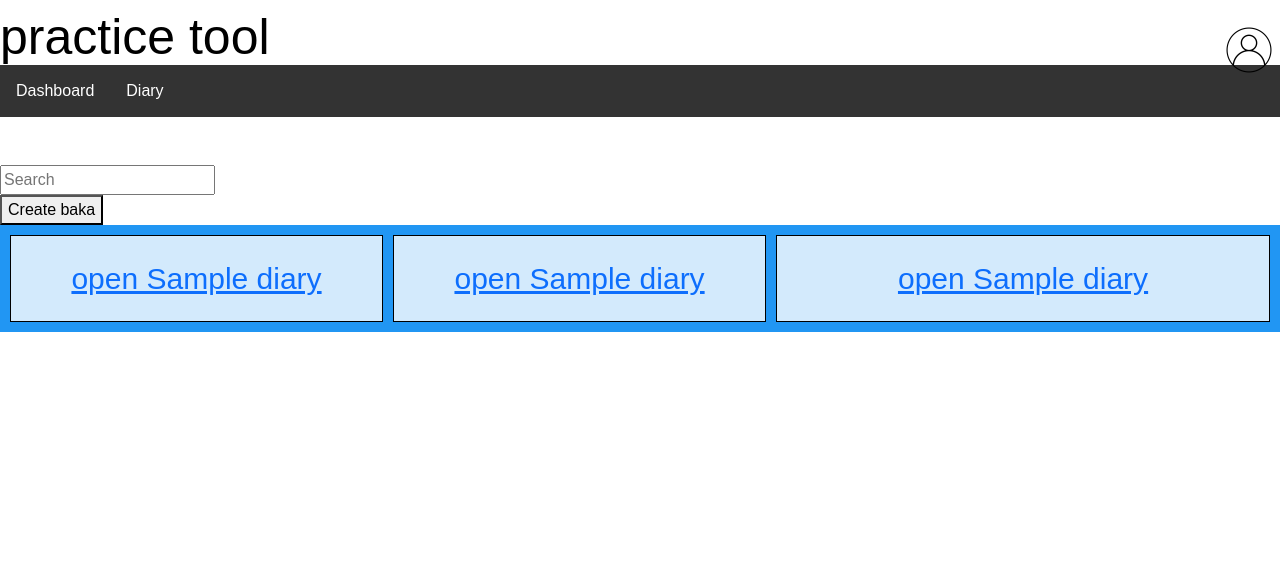
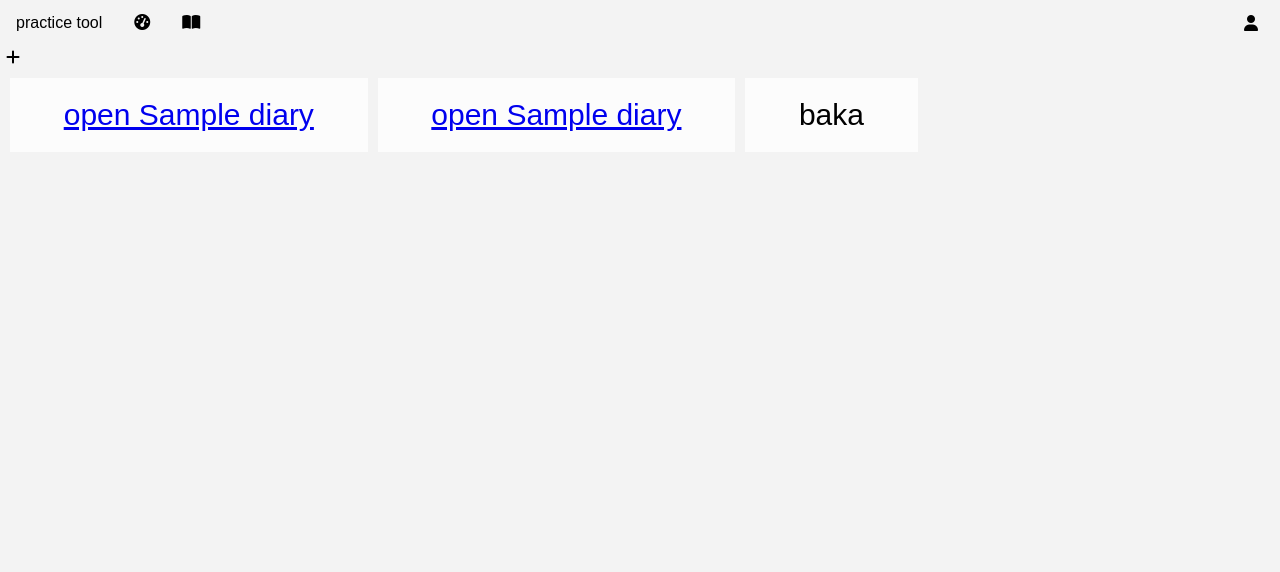
Before and after one commit to kayvenchen/practicetool, a Flask app: template templates/diary_index.html in a window 1280 px wide. Shown: the top 572 px of the page. Run offline with Flask 2, Linux system fonts and the light colour scheme; the template is opened without the code that fills it: most values are stand-ins (such as "Sample title", 1, 10 or a date in 2020); parts of the project's set-up code (start-up, migrations or seed data) failed here and were passed over; some libraries are stand-ins or nearby versions.

Commit message:
redesign, deleteing unnecessary objects

```diff
--- a/app.py
+++ b/app.py
@@ -1,7 +1,7 @@
 from flask import Flask, render_template, request, flash, redirect, url_for, abort, jsonify
 from flask_sqlalchemy import SQLAlchemy
 from flask_login import logout_user, login_user, LoginManager, current_user, login_required
-from forms import LoginForm, RegistrationForm, DiaryForm, EntryForm
+from forms import LoginForm, RegistrationForm, DiaryForm
 import models
 from is_safe_url import is_safe_url
 from contextlib import contextmanager
@@ -42,25 +42,17 @@ def diary():
     return render_template('diary_index.html', diary=diary)
 
 
-@app.route('/diary/<string:diary_id>', methods=['GET', 'POST'])
-@login_required
-def open_diary(diary_id):
-    form = EntryForm()
-    diary = models.Diary.query.filter_by(id=diary_id).all()
-    return render_template('open_diary.html', diary=diary, form=form)
-
 @app.route('/create_diary', methods=['POST'])
 @login_required
 def create_diary():
-    if request.method == "POST":
-        form = DiaryForm()
-        if form.validate_on_submit():
-            create_diary = models.Diary(user_id=current_user, title=form.title.data)
-            print(diary)
-            db.session.add(diary)
-            db.session.commit()
-            return redirect(url_for('diary'))
-    return jsonify({'htmlresponse': render_template('create_diary.html', form=form)})
+    form = DiaryForm()
+    if form.validate_on_submit():
+        create_diary = models.Diary(user_id=current_user, title=form.title.data)
+        print(diary)
+        db.session.add(diary)
+        db.session.commit()
+        return redirect(url_for('diary'))
+    return render_template('diary_index.html', diary=diary)
 
 @app.route('/login', methods=['GET', 'POST'])
 def login():
--- a/static/css/style.css
+++ b/static/css/style.css
@@ -1,26 +1,46 @@
 body {
-  background-color: white;
+  background-color: #F3F3F3;
   color: black;
   border-color: #E9492B;
   font-family: "Century Gothic", CenturyGothic, AppleGothic, sans-serif;
   overflow-x: hidden;
+  padding: 0;
+  margin: 0;
 }
 
-/* header */
-.header {
-  font-size: 50px;
+.topnav {
+  position: relative;
   width: 100%;
-  position: fixed;
-  z-index: 1;
+  padding: 0;
+  margin: 0;
 }
 
-#wrapper {
-  position: relative;
-  margin-top: 105px;
-  height: 100%
+.topnav ul {
+  list-style-type: none;
+  margin: 0;
+  padding: 0;
+  overflow: hidden;
+  background-color: #f3f3f3;
 }
 
-.dropbtn {
+.topnav li {
+  float: left;
+  text-align: center;
+  padding: 14px 16px;
+}
+
+.topnav li a {
+  display: block;
+  color: black;
+  text-align: center;
+  text-decoration: none;
+}
+
+.topnav li a:hover {
+  background-color: #F4F4F4;
+}
+
+button {
   background-color: inherit;
   font-size: 16px;
   margin-top: 0;
@@ -43,6 +63,7 @@ body {
   box-shadow: 0px 8px 16px 0px rgba(0,0,0,0.2);
   z-index: 1;
   font-size: 12px;
+  overflow: visible;
 }
 
 .dropdown-content a {
@@ -62,38 +83,20 @@ body {
   background-color: inherit;
 }
 
-.topnav {
-  position: relative;
-  width: 100%;
-  top: 65px;
-  height: 60px;
-  padding: 0;
-  margin: 0;
+.grid-container {
+  display: grid;
+  grid-template-areas: 'diary_list diary_list entry_list entry entry entry';
+  gap: 10px;
+  padding: 10px;
 }
 
-.topnav ul {
-  list-style-type: none;
-  margin: 0;
-  padding: 0;
-  overflow: hidden;
-  background-color: #333;
+.grid-container > div {
+  background-color: rgba(255, 255, 255, 0.8);
+  text-align: center;
+  padding: 20px 0;
+  font-size: 30px;
 }
 
-.topnav li {
-  float: left;
-}
-
-.topnav li a {
-  display: block;
-  color: white;
-  text-align: center;
-  padding: 14px 16px;
-  text-decoration: none;
-}
-
-.topnav li a:hover {
-  background-color: #111;
-}
 
 /* footer */
 .footer {
@@ -103,41 +106,3 @@ body {
   width: 100%;
   text-align: center;
 }
-
-#diary_list {
-  z-index: 1;
-  height: 100%;
-  border: 1px solid black;
-  grid-area: diary_list;
-}
-
-#entry_list {
-  z-index: 1;
-  height: 100%;
-  border: 1px solid black;
-  grid-area: entry_list;
-}
-
-#entry {
-  z-index: 1;
-  height: 100%;
-  border: 1px solid black;
-  grid-area: entry;
-}
-
-
-
-.grid-container {
-  display: grid;
-  grid-template-areas: 'diary_list entry_list entry entry';
-  gap: 10px;
-  background-color: #2196F3;
-  padding: 10px;
-}
-
-.grid-container > div {
-  background-color: rgba(255, 255, 255, 0.8);
-  text-align: center;
-  padding: 20px 0;
-  font-size: 30px;
-}
--- a/static/javascript/js.js
+++ /dev/null
@@ -1,36 +0,0 @@
-$(document).ready(function(){
-    $('.create_diary').click(function(){
-        $.ajax({
-            url: '/create_diary',
-            type: 'post',
-            success: function(data){
-                $('.modal-body').html(data);
-                $('.modal-body').append(data.htmlresponse);
-                $('#Modal').modal('show');
-            }
-        });
-    });
-});
-
-//escape key close popup
-$(document).keydown(function(event) {
-  if (event.keyCode == 27) {
-    $('#Modal').modal('hide');
-  }
-});
-
-$(document).ready(function(){
-  $(.'open_diary').click(function(){
-    var id = $(this).data('diary_id'):
-    $.ajax({
-      url: '/open_diary',
-      type: 'post',
-      data: {id: id},
-      success: function(data){
-        $('.baka').html(data);
-        $('.baka').append(data.htmlresponse);
-        $('.baka').modal('show');
-      }
-    });
-  });
-});
--- a/templates/diary_index.html
+++ b/templates/diary_index.html
@@ -3,31 +3,26 @@
 
 
 <div id="wrapper">
-  {% include 'search.html' %}
-  <button type="button" class="create_diary" name="button">Create baka</button>
+  <button type="button" class="create_diary" name="button"><i class="fa-solid fa-plus"></i></button>
   <div class="grid-container">
 
     <div id="diary_list">
       {% for diary in diary %}
       <div class="diary">
-          <a href="{{url_for('open_diary', diary_id=diary.id)}}">open {{diary.title}}</a>
+          <a href="/">open {{diary.title}}</a>
       </div>
       {% endfor %}
     </div>
       <div id="entry_list">
         {% for diary in diary %}
         <div class="diary">
-            <a href="{{url_for('open_diary', diary_id=diary.id)}}">open {{diary.title}}</a>
+            <a href="/">open {{diary.title}}</a>
         </div>
         {% endfor %}
         </div>
 
         <div id="entry">
-          {% for diary in diary %}
-          <div class="diary">
-              <a href="{{url_for('open_diary', diary_id=diary.id)}}">open {{diary.title}}</a>
-          </div>
-          {% endfor %}
+          baka
       </div>
 </div>
 </div>
--- a/templates/header.html
+++ b/templates/header.html
@@ -1,18 +1,22 @@
 <!-- header -->
 <div class="header">
 
-  practice tool
+<!-- The topnav -->
+<div class="topnav">
+  <ul>
+    <li>practice tool</li>
+    <li><a href="/"><i class="fa-solid fa-gauge-high"></i></a></li>
+    <li><a href="{{url_for('diary')}}"><i class="fa-solid fa-book-open"></i></a></li>
 
-<div class="dropdown" style="float:right;">
-  <button class="dropbtn"><img src="static/images/user_icon.png" alt="Login Stuff" height="50px"></button>
-  <div class="dropdown-content">
-  {% if not current_user.is_authenticated %}
-  <a href="/login">Login</a>
-  <a href="/register">Register</a>
-  {% endif %}
-  {% if current_user.is_authenticated %}
-  <a href="/logout">Logout</a>
-  {% endif %}
-  </div>
-  </div>
+    <li style=float:right><div class="dropdown">
+      <button><i class="fa-solid fa-user"></i></button>
+      <div class="dropdown-content">
+        <a href="/">Settings</a>
+        <a href="/logout">Logout</a>
+      </div>
+    </div></li>
+
+
+  </ul>
 </div>
+</div>
--- a/templates/layout.html
+++ b/templates/layout.html
@@ -3,32 +3,12 @@
   <head>
     <meta charset="utf-8">
     <title>Practice Tool</title>
-    <link rel="stylesheet" href="https://cdn.jsdelivr.net/npm/bootstrap@5.1.3/dist/css/bootstrap.min.css">
-    <script src="https://ajax.googleapis.com/ajax/libs/jquery/3.5.1/jquery.min.js"></script>
-    <script src="https://cdnjs.cloudflare.com/ajax/libs/popper.js/1.16.0/umd/popper.min.js"></script>
-    <script src="https://maxcdn.bootstrapcdn.com/bootstrap/4.5.2/js/bootstrap.min.js"></script>
     <link rel="stylesheet" href="{{url_for('static', filename='css/style.css')}}">
-    <script type="text/javascript" src="{{url_for('static', filename='javascript/js.js')}} "></script>
+    <link rel="stylesheet" href="path/to/font-awesome/css/font-awesome.min.css">
+    <script src="https://kit.fontawesome.com/12ad647e43.js" crossorigin="anonymous"></script>
   </head>
   <body>
     {% include 'header.html' %}
-    {% include 'nav.html' %}
     {% block content %} {%endblock %}
-    {% include 'footer.html'%}
-    <div class="modal fade" id="Modal" role="dialog">
-        <div class="modal-dialog">
-            <div class="modal-content">
-                <div class="modal-header">
-                    <h4 class="modal-title">Create Diary</h4>
-                  <button type="button" class="close" data-dismiss="modal">×</button>
-                </div>
-                <div class="modal-body">
-                </div>
-                <div class="modal-footer">
-                  <button type="button" class="btn btn-default" data-dismiss="modal">Close</button>
-                </div>
-            </div>
-        </div>
-</div>
   </body>
 </html>
--- a/templates/nav.html
+++ /dev/null
@@ -1,7 +0,0 @@
-<!-- The topnav -->
-<div class="topnav">
-  <ul>
-    <li><a href="/">Dashboard</a></li>
-    <li><a href="{{url_for('diary')}}">Diary</a></li>
-  </ul>
-</div>
--- a/templates/search.html
+++ /dev/null
@@ -1,5 +0,0 @@
-<div class="searchbar"> <!-- search bar -->
-    <form autocomplete="off" id="user_input" action="/search" method="post">
-        <input autocomplete="false" type="text" id="search" placeholder="Search" title="3 - 80 Characters" name="filter" input pattern=".{3,80}" required>
-    </form>
-</div>
```
Also changed, not shown: forms.py (+0 -13 lines), models.py (+5 -19 lines), database.db.
